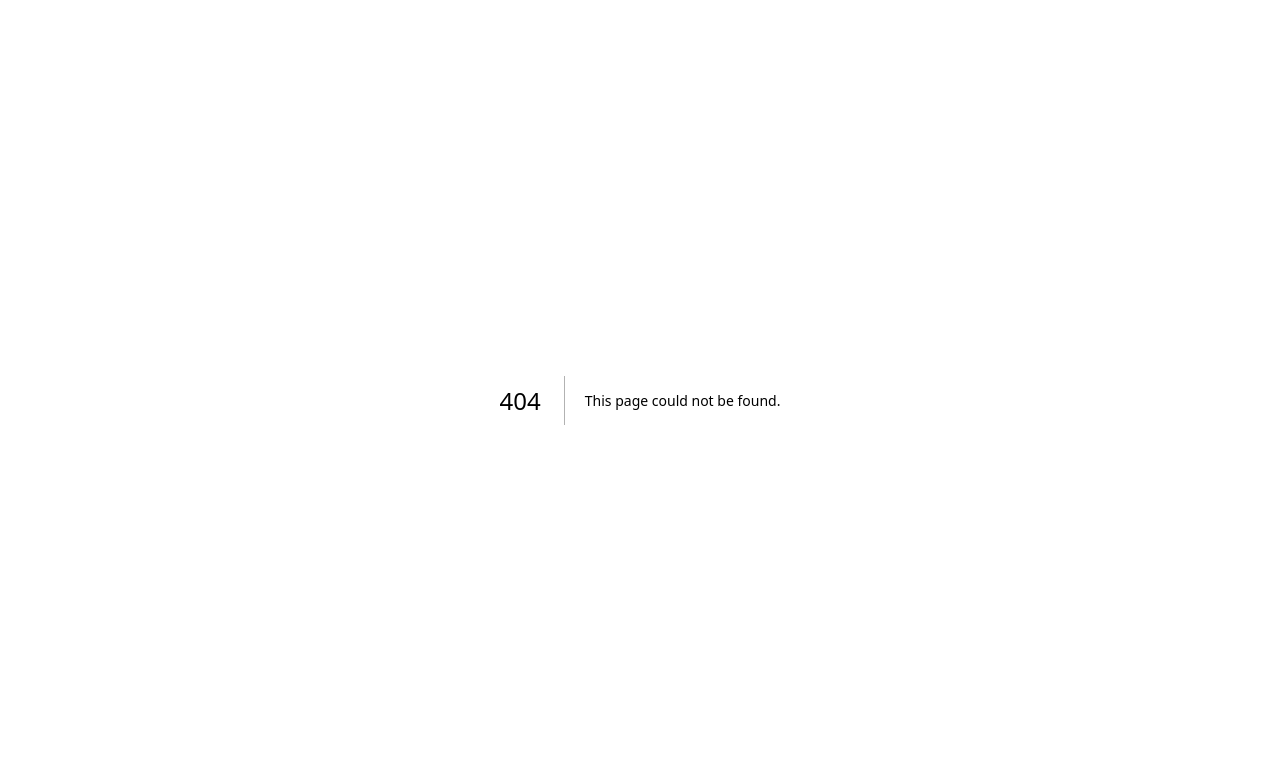
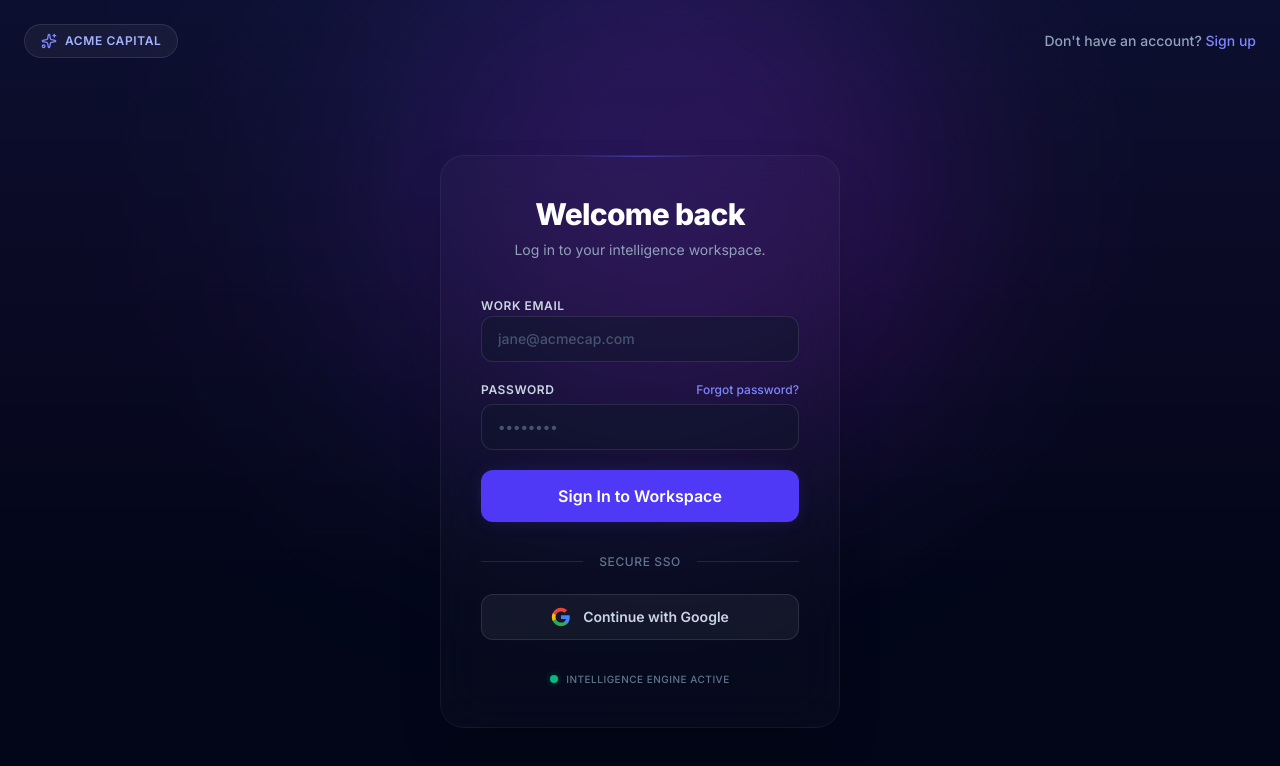
Before and after one commit to pjha26/vc-intelligence, a Next.js app: page /login in a window 1280 px wide. Before the commit this address had no page. Shown: the top 766 px of the page. Built offline with nearby package versions, Linux system fonts and the light colour scheme.

Commit message:
feat: Add new login page UI with form fields, Google SSO, and styling.

```diff
--- /dev/null
+++ b/src/app/login/page.tsx
@@ -0,0 +1,93 @@
+import Link from "next/link";
+import { Sparkles, ArrowRight, Building2, Bookmark, Activity, Search, Bot } from "lucide-react";
+
+export default function LoginPage() {
+    return (
+        <div className="min-h-screen flex flex-col bg-slate-950 text-slate-100 overflow-hidden relative">
+            {/* Radiant Background Effects */}
+            <div className="absolute top-0 inset-x-0 h-[600px] pointer-events-none">
+                <div className="absolute inset-0 bg-gradient-to-b from-indigo-500/10 via-purple-500/5 to-transparent"></div>
+                <div className="absolute top-[-20%] left-1/4 w-[600px] h-[600px] bg-indigo-600/20 rounded-full blur-[120px] mix-blend-screen animate-pulse duration-10000"></div>
+                <div className="absolute top-[-10%] right-1/4 w-[500px] h-[500px] bg-fuchsia-600/10 rounded-full blur-[100px] mix-blend-screen"></div>
+            </div>
+
+            <div className="w-full flex items-center justify-between p-6 relative z-20">
+                <Link href="/" className="inline-flex items-center space-x-2 px-4 py-2 rounded-full bg-white/5 border border-white/10 backdrop-blur-md hover:bg-white/10 transition-colors">
+                    <Sparkles className="w-4 h-4 text-indigo-400" />
+                    <span className="text-xs font-semibold tracking-wider uppercase text-indigo-300">Acme Capital</span>
+                </Link>
+                <div className="text-sm font-medium text-slate-400">
+                    Don't have an account? <Link href="/signup" className="text-indigo-400 hover:text-indigo-300 transition-colors">Sign up</Link>
+                </div>
+            </div>
+
+            <div className="flex-1 flex flex-col items-center justify-center p-6 relative z-10 w-full max-w-md mx-auto">
+                <div className="w-full bg-white/[0.02] border border-white/[0.05] backdrop-blur-xl rounded-3xl p-8 md:p-10 shadow-2xl relative">
+                    {/* Glow line */}
+                    <div className="absolute top-0 left-1/2 -translate-x-1/2 w-1/3 h-[1px] bg-gradient-to-r from-transparent via-indigo-500/50 to-transparent"></div>
+
+                    <div className="text-center space-y-2 mb-8">
+                        <h1 className="text-3xl font-extrabold tracking-tight text-white">Welcome back</h1>
+                        <p className="text-sm text-slate-400">Log in to your intelligence workspace.</p>
+                    </div>
+
+                    <form className="space-y-5" onSubmit={(e) => e.preventDefault()}>
+                        <div className="space-y-1.5">
+                            <label className="text-xs font-semibold text-slate-300 uppercase tracking-wider">Work Email</label>
+                            <input
+                                type="email"
+                                placeholder="jane@acmecap.com"
+                                className="w-full px-4 py-3 bg-slate-900/50 border border-white/10 rounded-xl text-sm focus:outline-none focus:ring-2 focus:ring-indigo-500/50 focus:border-indigo-500/50 transition-all placeholder:text-slate-600 font-medium"
+                                required
+                            />
+                        </div>
+                        <div className="space-y-1.5">
+                            <div className="flex items-center justify-between">
+                                <label className="text-xs font-semibold text-slate-300 uppercase tracking-wider">Password</label>
+                                <a href="#" className="text-xs font-medium text-indigo-400 hover:text-indigo-300 transition-colors">Forgot password?</a>
+                            </div>
+                            <input
+                                type="password"
+                                placeholder="••••••••"
+                                className="w-full px-4 py-3 bg-slate-900/50 border border-white/10 rounded-xl text-sm focus:outline-none focus:ring-2 focus:ring-indigo-500/50 focus:border-indigo-500/50 transition-all placeholder:text-slate-600 font-medium"
+                                required
+                            />
+                        </div>
+
+                        <Link href="/companies" className="w-full mt-2 py-3.5 bg-indigo-600 hover:bg-indigo-500 text-white rounded-xl font-semibold shadow-[0_0_20px_-5px_rgba(79,70,229,0.3)] transition-all flex items-center justify-center gap-2">
+                            Sign In to Workspace
+                        </Link>
+                    </form>
+
+                    <div className="mt-8 flex items-center justify-center gap-2">
+                        <div className="h-px bg-white/10 w-full"></div>
+                        <span className="text-xs font-medium text-slate-500 shrink-0 uppercase tracking-wider px-2">Secure SSO</span>
+                        <div className="h-px bg-white/10 w-full"></div>
+                    </div>
+
+                    <button className="w-full mt-6 py-3 bg-white/5 hover:bg-white/10 border border-white/10 rounded-xl text-sm font-semibold transition-all flex items-center justify-center gap-3 text-slate-300 hover:text-white">
+                        <svg className="w-5 h-5" viewBox="0 0 24 24">
+                            <path d="M22.56 12.25c0-.78-.07-1.53-.2-2.25H12v4.26h5.92c-.26 1.37-1.04 2.53-2.21 3.31v2.77h3.57c2.08-1.92 3.28-4.74 3.28-8.09z" fill="#4285F4" />
+                            <path d="M12 23c2.97 0 5.46-.98 7.28-2.66l-3.57-2.77c-.98.66-2.23 1.06-3.71 1.06-2.86 0-5.29-1.93-6.16-4.53H2.18v2.84C3.99 20.53 7.7 23 12 23z" fill="#34A853" />
+                            <path d="M5.84 14.09c-.22-.66-.35-1.36-.35-2.09s.13-1.43.35-2.09V7.07H2.18C1.43 8.55 1 10.22 1 12s.43 3.45 1.18 4.93l2.85-2.22.81-.62z" fill="#FBBC05" />
+                            <path d="M12 5.38c1.62 0 3.06.56 4.21 1.64l3.15-3.15C17.45 2.09 14.97 1 12 1 7.7 1 3.99 3.47 2.18 7.07l3.66 2.84c.87-2.6 3.3-4.53 6.16-4.53z" fill="#EA4335" />
+                            <path d="M1 1h22v22H1z" fill="none" />
+                        </svg>
+                        Continue with Google
+                    </button>
+
+                    {/* Bottom Status / AI Agent mock */}
+                    <div className="flex items-center justify-center gap-2 mt-8">
+                        <div className="relative flex h-2 w-2">
+                            <span className="animate-ping absolute inline-flex h-full w-full rounded-full bg-emerald-400 opacity-75"></span>
+                            <span className="relative inline-flex rounded-full h-2 w-2 bg-emerald-500"></span>
+                        </div>
+                        <span className="text-[10px] font-medium text-slate-500 flex items-center gap-1.5 uppercase tracking-wider">
+                            Intelligence Engine Active
+                        </span>
+                    </div>
+                </div>
+            </div>
+        </div>
+    );
+}
```
